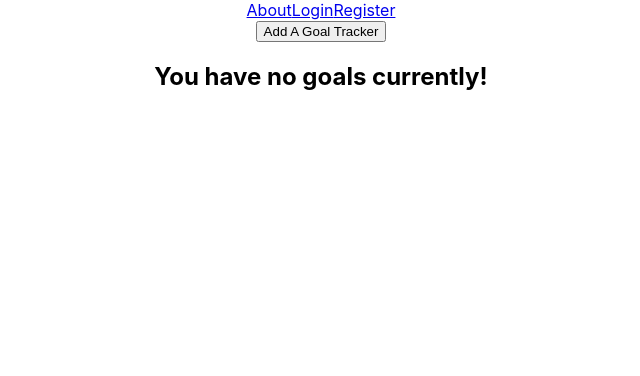
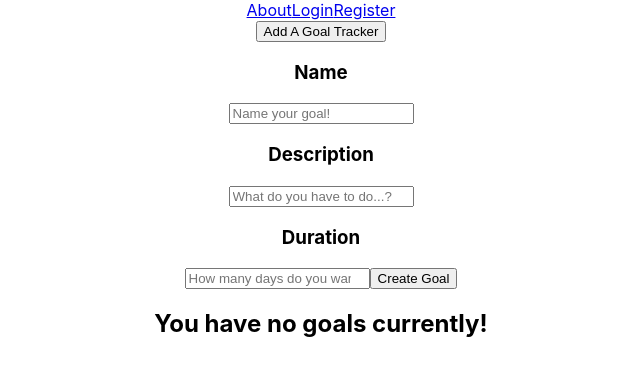
Before and after one commit to canhvo16/MyWorkoutBud-Frontend, a React (Create React App) app: page /profile/1 in a window 1280 px wide. Both pictures are taken after a click on the button "Add A Goal Tracker". Shown: the top 376 px of the page, without its empty margins (319-959 px from the left). Built offline with nearby package versions, Linux system fonts and the light colour scheme.

Commit message:
users able to create goals

```diff
--- a/src/App.js
+++ b/src/App.js
@@ -14,7 +14,8 @@ import {
 import {
   GetUserGoals,
   AddDaysCompleted,
-  MinusDaysCompleted
+  MinusDaysCompleted,
+  CreateGoal
 } from './services/User'
 import NavBar from './components/NavBar'
 import HomePage from './pages/HomePage'
@@ -39,6 +40,14 @@ function App() {
     password: '',
     confirmPassword: ''
   })
+  const [goalBody, setGoalBody] = useState({
+    name: '',
+    description: '',
+    duration: '',
+    daysCompleted: 0,
+    completed: false,
+    userId: null
+  })
   const [editor, toggleEditor] = useState(false)
   const [passwordForm, togglePasswordForm] = useState(false)
   const [userEditor, setUserEditor] = useState({
@@ -52,6 +61,7 @@ function App() {
     newPassword: ''
   })
   const [goals, setGoals] = useState(null)
+  const [goalTrackerForm, toggleGoalTrackerForm] = useState(false)
 
   const checkToken = async () => {
     const payload = await CheckSession()
@@ -85,6 +95,29 @@ function App() {
       localStorage.clear()
       navigate('/')
     }
+  }
+
+  const showGoalTrackerForm = () => {
+    toggleGoalTrackerForm(!goalTrackerForm)
+  }
+
+  const onChangeGoal = (e) => {
+    setGoalBody({
+      ...goalBody,
+      [e.target.name]: e.target.value
+    })
+  }
+
+  const onSubmitGoal = async (e) => {
+    e.preventDefault()
+    if (payload) {
+      setGoalBody({ ...goalBody, userId: payload.id })
+    }
+    console.log(goalBody.userId)
+    await CreateGoal(goalBody)
+    toggleGoalTrackerForm(false)
+    const goals = await GetUserGoals(payload.id)
+    setGoals(goals)
   }
 
   const onChangePassword = (e) => {
@@ -243,6 +276,11 @@ function App() {
               goals={goals}
               addDay={addDay}
               minusDay={minusDay}
+              goalTrackerForm={goalTrackerForm}
+              showGoalTrackerForm={showGoalTrackerForm}
+              goalBody={goalBody}
+              onChangeGoal={onChangeGoal}
+              onSubmitGoal={onSubmitGoal}
             />
           }
         />
--- a/src/components/CreateGoal.jsx
+++ b/src/components/CreateGoal.jsx
@@ -1,13 +1,31 @@
-const CreateGoal = () => {
+const CreateGoal = ({ goalBody, onChangeGoal, onSubmitGoal }) => {
   return (
     <div>
-      <form>
-        <h2>Name</h2>
-        <input type="text" />
-        <h2>Descritption</h2>
-        <input type="text" />
-        <h2>How many days do you want to complete this for?</h2>
-        <input type="text" />
+      <form onSubmit={onSubmitGoal}>
+        <h3>Name</h3>
+        <input
+          type="text"
+          name="name"
+          placeholder="Name your goal!"
+          value={goalBody.name}
+          onChange={onChangeGoal}
+        />
+        <h3>Description</h3>
+        <input
+          type="text"
+          name="description"
+          placeholder="What do you have to do...?"
+          value={goalBody.description}
+          onChange={onChangeGoal}
+        />
+        <h3>Duration</h3>
+        <input
+          type="number"
+          name="duration"
+          placeholder="How many days do you want to complete this for?"
+          value={goalBody.duration}
+          onChange={onChangeGoal}
+        />
         <button>Create Goal</button>
       </form>
     </div>
--- a/src/pages/ProfilePage.js
+++ b/src/pages/ProfilePage.js
@@ -18,7 +18,12 @@ const ProfilePage = ({
   destroyAccount,
   goals,
   addDay,
-  minusDay
+  minusDay,
+  goalTrackerForm,
+  showGoalTrackerForm,
+  goalBody,
+  onChangeGoal,
+  onSubmitGoal
 }) => {
   let img
   let profileBox
@@ -68,6 +73,14 @@ const ProfilePage = ({
     <h2>You have no goals currently!</h2>
   )
 
+  let goalForm = goalTrackerForm ? (
+    <CreateGoal
+      goalBody={goalBody}
+      onChangeGoal={onChangeGoal}
+      onSubmitGoal={onSubmitGoal}
+    />
+  ) : null
+
   return (
     <div>
       <div>
@@ -77,7 +90,8 @@ const ProfilePage = ({
       </div>
       <div>
         <div>
-          <button>Add A Goal Tracker</button>
+          <button onClick={showGoalTrackerForm}>Add A Goal Tracker</button>
+          {goalForm}
         </div>
         <div>{goalTrackers}</div>
       </div>
--- a/src/services/User.js
+++ b/src/services/User.js
@@ -26,3 +26,12 @@ export const MinusDaysCompleted = async (id) => {
     throw error
   }
 }
+
+export const CreateGoal = async (data) => {
+  try {
+    const res = await Client.post('/goalTracker/create', data)
+    return res.data
+  } catch (error) {
+    throw error
+  }
+}
```
